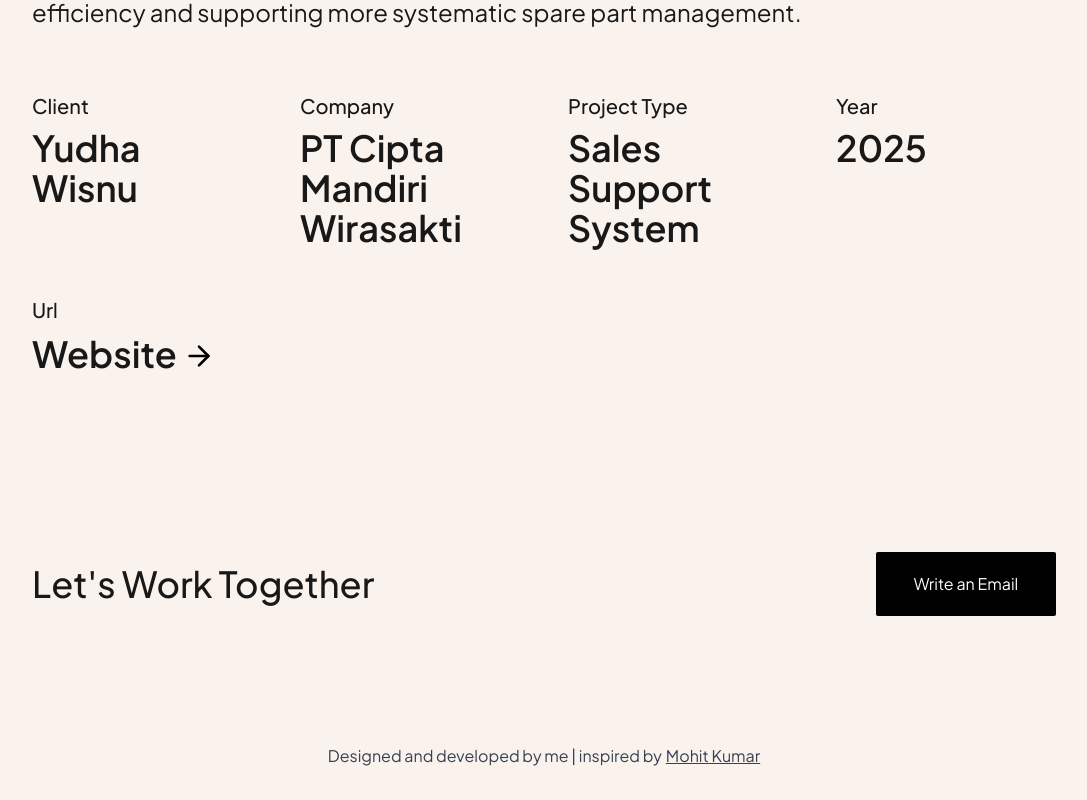
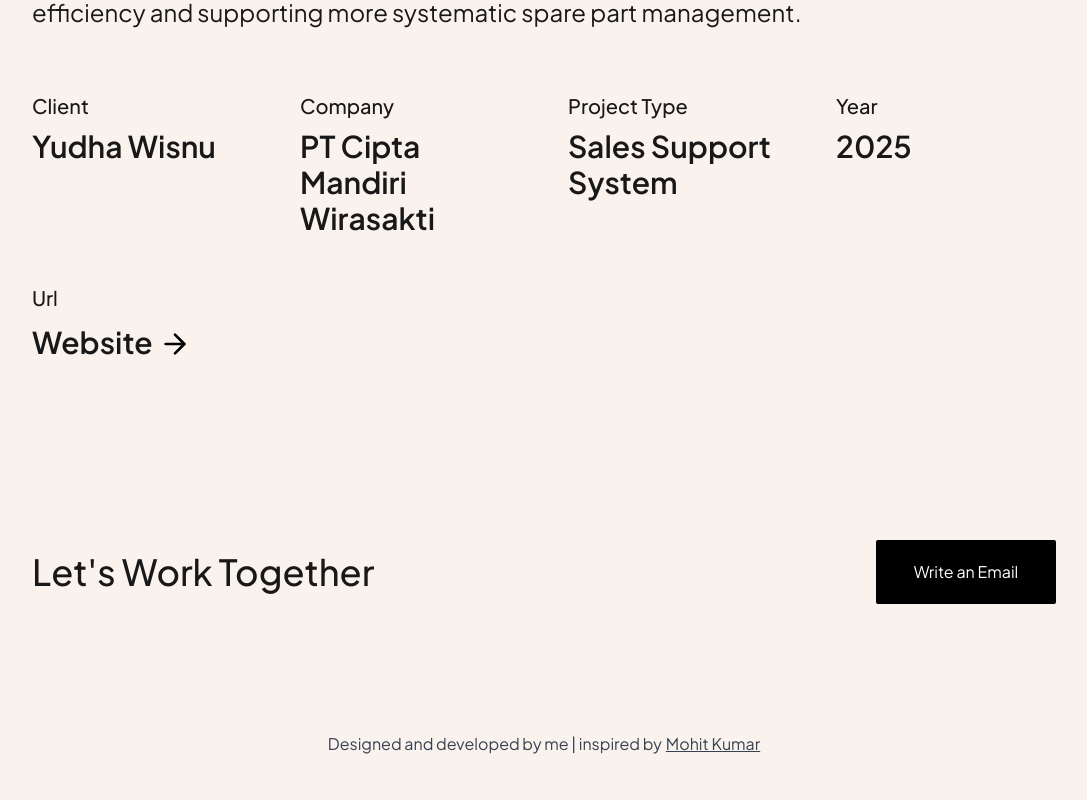
Before and after one commit to wildanrizkii/profile-portfolio, a Next.js app: page /projects/sparepart in a window 1280 px wide. Shown: the part 1036-1836 px from the top of the page, without its empty margins (96-1183 px from the left). Built offline with nearby package versions, Linux system fonts and the light colour scheme.

Commit message:
Minor fix

```diff
--- a/src/components/Projects/Sparepart/index.jsx
+++ b/src/components/Projects/Sparepart/index.jsx
@@ -193,13 +193,13 @@ const Sparepart = () => {
               </motion.h1>
 
               <motion.div
-                className="bg-transparent rounded-md pt-8 grid grid-cols-1 sm:grid-cols-2 md:grid-cols-3 lg:grid-cols-4 gap-8 sm:gap-12"
+                className="bg-transparent rounded-md text-left pt-8 grid grid-cols-1 sm:grid-cols-2 md:grid-cols-3 lg:grid-cols-4 gap-8 sm:gap-12"
                 variants={staggerChildren}
               >
                 <motion.div variants={fadeInUp}>
                   <p className="text-lg sm:text-xl font-medium">Client</p>
                   <div className="mt-2 space-y-2">
-                    <h1 className="font-semibold text-3xl sm:text-4xl">
+                    <h1 className="font-semibold text-2xl md:text-3xl">
                       Yudha Wisnu
                     </h1>
                   </div>
@@ -208,7 +208,7 @@ const Sparepart = () => {
                 <motion.div variants={fadeInUp}>
                   <p className="text-lg sm:text-xl font-medium">Company</p>
                   <div className="mt-2 space-y-2">
-                    <h1 className="font-semibold text-3xl sm:text-4xl">
+                    <h1 className="font-semibold text-2xl md:text-3xl">
                       PT Cipta Mandiri Wirasakti
                     </h1>
                   </div>
@@ -217,7 +217,7 @@ const Sparepart = () => {
                 <motion.div variants={fadeInUp}>
                   <p className="text-lg sm:text-xl font-medium">Project Type</p>
                   <div className="mt-2 space-y-2">
-                    <h1 className="font-semibold text-3xl sm:text-4xl">
+                    <h1 className="font-semibold text-2xl md:text-3xl">
                       Sales Support System
                     </h1>
                   </div>
@@ -226,7 +226,7 @@ const Sparepart = () => {
                 <motion.div variants={fadeInUp}>
                   <p className="text-lg sm:text-xl font-medium">Year</p>
                   <div className="mt-2 space-y-2">
-                    <h1 className="font-semibold text-3xl sm:text-4xl">2025</h1>
+                    <h1 className="font-semibold text-2xl md:text-3xl">2025</h1>
                   </div>
                 </motion.div>
 
@@ -241,7 +241,7 @@ const Sparepart = () => {
                 >
                   <p className="text-lg sm:text-xl font-medium">Url</p>
                   <motion.div className="mt-2 space-y-2 flex gap-1 items-center">
-                    <motion.div className="font-semibold text-3xl sm:text-4xl hover:underline">
+                    <motion.div className="font-semibold text-2xl md:text-3xl hover:underline">
                       Website
                     </motion.div>
 
```
